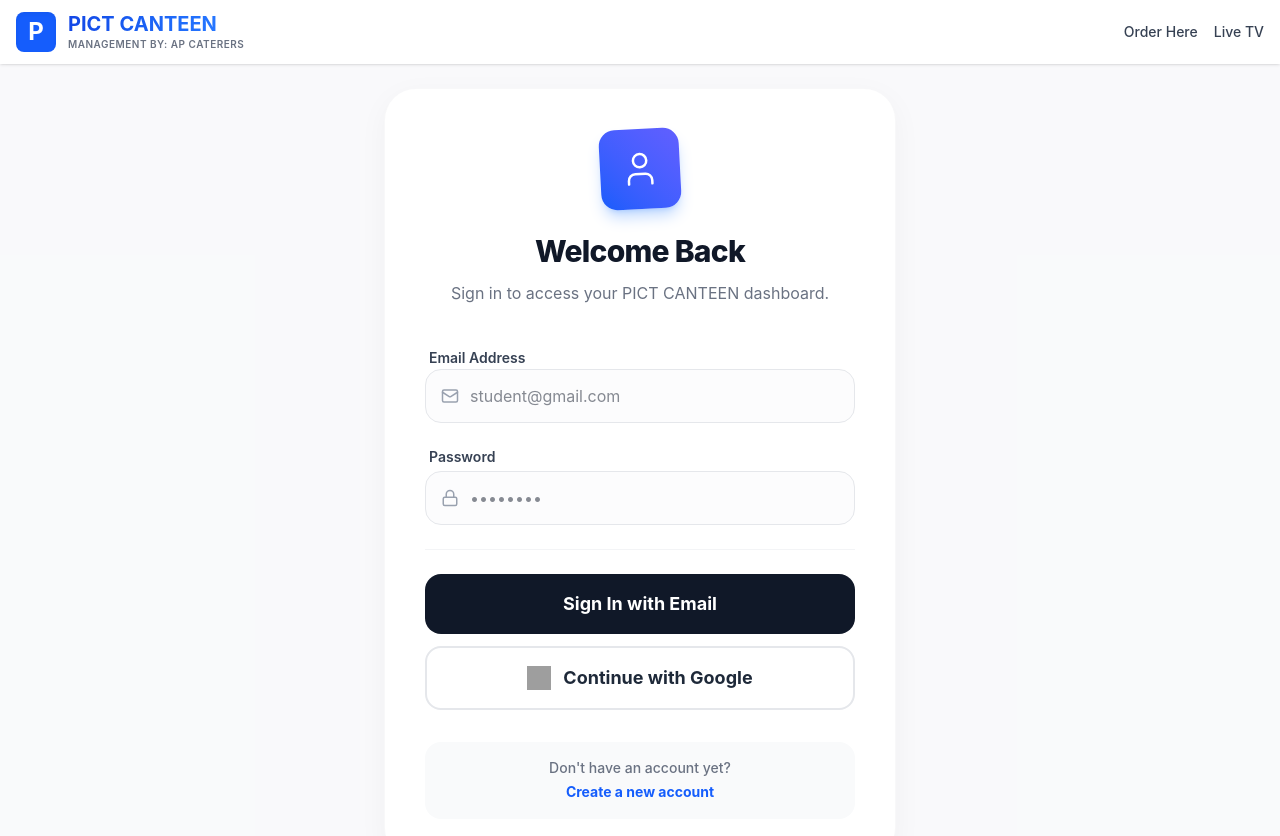
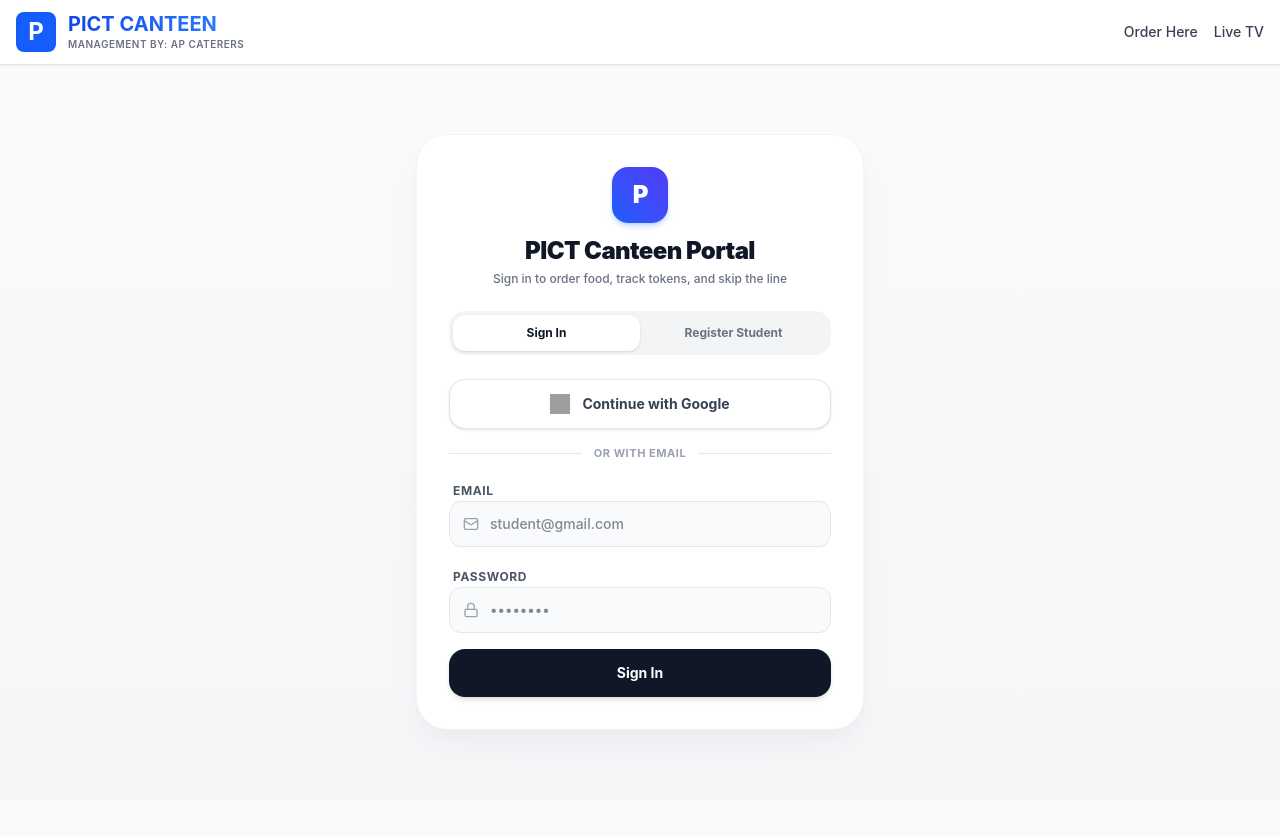
Before and after one commit to varadmalpure-ops/pict-canteen, a React (Vite) app: page / in a window 1280 px wide. Shown: the top 836 px of the page. After the commit the page ends 800 px from the top, so only its background shows below. Built offline with nearby package versions, Linux system fonts and the light colour scheme; no server answers; grey boxes are pictures that could not be loaded.

Commit message:
feat: Redesign modern student auth page, fix /admin routing and bootstrap admin permission check

```diff
--- a/src/components/StudentAuth.tsx
+++ b/src/components/StudentAuth.tsx
@@ -1,7 +1,7 @@
 import { useState, useRef, useEffect } from 'react';
 import { auth } from '../firebase';
 import { signInWithEmailAndPassword, createUserWithEmailAndPassword, GoogleAuthProvider, signInWithPopup } from 'firebase/auth';
-import { Loader2, Camera, User, Lock, Mail, Calendar, CreditCard, CheckCircle2, X, Info } from 'lucide-react';
+import { Loader2, Camera, User, Lock, Mail, Calendar, CreditCard, X, Info } from 'lucide-react';
 
 export default function StudentAuth() {
   const [isLogin, setIsLogin] = useState(true);
@@ -218,211 +218,257 @@
   };
 
   return (
-    <div className="flex flex-col items-center justify-center min-h-[calc(100vh-4rem)] bg-gray-50/50 p-4 sm:p-6 font-sans">
-      <div className="w-full max-w-lg bg-white p-6 sm:p-10 rounded-[2rem] shadow-[0_8px_30px_rgb(0,0,0,0.04)] border border-gray-100/60 transition-all duration-300">
-        <div className="text-center mb-10">
-          <div className="w-20 h-20 bg-gradient-to-tr from-blue-600 to-indigo-500 text-white rounded-2xl flex items-center justify-center mx-auto mb-6 shadow-lg shadow-blue-500/30 transform -rotate-3 hover:rotate-0 transition-transform duration-300">
-            <User size={40} strokeWidth={1.5} />
+    <div className="flex flex-col items-center justify-center min-h-[calc(100vh-4rem)] bg-gradient-to-b from-gray-50 to-gray-100/60 p-4 sm:p-6 font-sans">
+      <div className="w-full max-w-md bg-white p-6 sm:p-8 rounded-[2rem] shadow-xl shadow-gray-200/50 border border-gray-100 transition-all duration-300">
+
+        {/* Brand Header */}
+        <div className="text-center mb-6">
+          <div className="w-14 h-14 bg-gradient-to-tr from-blue-600 to-indigo-600 text-white rounded-2xl flex items-center justify-center mx-auto mb-3 shadow-md shadow-blue-500/25">
+            <span className="font-black text-2xl tracking-tighter">P</span>
           </div>
-          <h2 className="text-3xl font-extrabold text-gray-900 tracking-tight">
-            {isLogin ? 'Welcome Back' : 'Create Account'}
+          <h2 className="text-2xl font-black text-gray-900 tracking-tight">
+            PICT Canteen Portal
           </h2>
-          <p className="text-gray-500 mt-3 text-sm sm:text-base px-4">
-            {isLogin ? 'Sign in to access your PICT CANTEEN dashboard.' : 'Register with your PICT ID. Photos are stored securely for staff review.'}
+          <p className="text-gray-500 text-xs font-medium mt-1">
+            {isLogin ? 'Sign in to order food, track tokens, and skip the line' : 'Create your verified student canteen pass'}
           </p>
         </div>
 
+        {/* Tab Switcher */}
+        <div className="flex bg-gray-100 p-1 rounded-2xl mb-6">
+          <button
+            type="button"
+            onClick={() => { setIsLogin(true); setError(''); }}
+            className={`flex-1 py-2.5 text-xs font-bold rounded-xl transition-all ${
+              isLogin ? 'bg-white text-gray-900 shadow-sm' : 'text-gray-500 hover:text-gray-700'
+            }`}
+          >
+            Sign In
+          </button>
+          <button
+            type="button"
+            onClick={() => { setIsLogin(false); setError(''); }}
+            className={`flex-1 py-2.5 text-xs font-bold rounded-xl transition-all ${
+              !isLogin ? 'bg-white text-gray-900 shadow-sm' : 'text-gray-500 hover:text-gray-700'
+            }`}
+          >
+            Register Student
+          </button>
+        </div>
+
         {error && (
-          <div className="mb-8 p-4 bg-red-50/80 backdrop-blur-sm text-red-600 rounded-2xl text-sm font-medium border border-red-100 flex items-start gap-3 animate-in fade-in slide-in-from-top-2">
-            <Info size={18} className="mt-0.5 flex-shrink-0" />
-            <p>{error}</p>
+          <div className="mb-6 p-3.5 bg-red-50 text-red-600 rounded-2xl text-xs font-medium border border-red-100 flex items-start gap-2.5 animate-in fade-in">
+            <Info size={16} className="mt-0.5 shrink-0 text-red-500" />
+            <p className="leading-relaxed">{error}</p>
           </div>
         )}
 
-        <form onSubmit={handleSubmit} className="space-y-6">
-          <div className="space-y-1.5">
-            <label className="text-sm font-semibold text-gray-700 ml-1">Email Address</label>
+        {isLogin ? (
+          /* Sign In Form */
+          <div className="space-y-4">
+            {/* 1-Tap Google Sign In */}
+            <button
+              type="button"
+              onClick={handleGoogleAuth}
+              disabled={loading}
+              className="w-full py-3.5 px-4 bg-white border border-gray-200 hover:border-gray-300 hover:bg-gray-50 text-gray-700 rounded-2xl font-bold text-sm flex items-center justify-center gap-3 shadow-sm hover:shadow transition-all active:scale-[0.98] disabled:opacity-50"
+            >
+              <img src="https://www.gstatic.com/firebasejs/ui/2.0.0/images/auth/google.svg" alt="Google" className="w-5 h-5" />
+              Continue with Google
+            </button>
+
+            <div className="relative flex items-center justify-center my-4">
+              <div className="border-t border-gray-200 w-full" />
+              <span className="bg-white px-3 text-[11px] font-bold text-gray-400 uppercase tracking-wider shrink-0">or with email</span>
+              <div className="border-t border-gray-200 w-full" />
+            </div>
+
+            <form onSubmit={handleSubmit} className="space-y-4">
+              <div className="space-y-1">
+                <label className="text-xs font-bold uppercase tracking-wider text-gray-600 ml-1">Email</label>
                 <div className="relative group">
-              <div className="absolute inset-y-0 left-0 pl-4 flex items-center pointer-events-none transition-colors group-focus-within:text-blue-600">
-                <Mail size={18} className="text-gray-400 group-focus-within:text-blue-600 transition-colors" />
-              </div>
+                  <Mail size={16} className="absolute left-3.5 top-1/2 -translate-y-1/2 text-gray-400 group-focus-within:text-blue-600 transition-colors" />
                   <input
                     type="email"
                     required
                     value={email}
                     onChange={e => setEmail(e.target.value)}
-                className="w-full pl-11 pr-4 py-3.5 bg-gray-50/50 rounded-2xl border border-gray-200 focus:bg-white focus:ring-4 focus:ring-blue-500/10 focus:border-blue-500 outline-none transition-all"
+                    className="w-full pl-10 pr-4 py-3 bg-gray-50 rounded-xl border border-gray-200 focus:bg-white focus:border-blue-500 outline-none text-sm font-medium transition-all"
                     placeholder="student@gmail.com"
                   />
                 </div>
               </div>
 
-          <div className="space-y-1.5">
-            <div className="flex justify-between items-end ml-1 mb-1">
-              <label className="text-sm font-semibold text-gray-700">
-                {isLogin ? 'Password' : 'Create a Password'}
-              </label>
-            </div>
+              <div className="space-y-1">
+                <label className="text-xs font-bold uppercase tracking-wider text-gray-600 ml-1">Password</label>
                 <div className="relative group">
-              <div className="absolute inset-y-0 left-0 pl-4 flex items-center pointer-events-none">
-                <Lock size={18} className="text-gray-400 group-focus-within:text-blue-600 transition-colors" />
-              </div>
+                  <Lock size={16} className="absolute left-3.5 top-1/2 -translate-y-1/2 text-gray-400 group-focus-within:text-blue-600 transition-colors" />
                   <input
                     type="password"
                     required
                     value={password}
                     onChange={e => setPassword(e.target.value)}
-                className="w-full pl-11 pr-4 py-3.5 bg-gray-50/50 rounded-2xl border border-gray-200 focus:bg-white focus:ring-4 focus:ring-blue-500/10 focus:border-blue-500 outline-none transition-all"
+                    className="w-full pl-10 pr-4 py-3 bg-gray-50 rounded-xl border border-gray-200 focus:bg-white focus:border-blue-500 outline-none text-sm font-medium transition-all"
                     placeholder="••••••••"
                   />
                 </div>
-            {!isLogin && (
-              <p className="text-[11px] font-medium text-gray-400 ml-1">
-                Must be at least 8 characters with 1 uppercase, 1 lowercase, 1 number, and 1 special character.
-              </p>
-            )}
               </div>
 
-          {!isLogin && (
-            <div className="pt-6 mt-6 border-t border-gray-100 space-y-6">
-              <div className="flex items-center gap-2 mb-2">
-                <div className="h-6 w-1 bg-blue-600 rounded-full"></div>
-                <h3 className="text-lg font-bold text-gray-900">Student Verification</h3>
+              <button
+                type="submit"
+                disabled={loading}
+                className="w-full py-3.5 bg-gray-900 hover:bg-black text-white rounded-2xl font-bold text-sm shadow-md transition-all active:scale-[0.98] flex items-center justify-center gap-2 disabled:opacity-50 mt-2"
+              >
+                {loading ? <Loader2 size={18} className="animate-spin" /> : 'Sign In'}
+              </button>
+            </form>
           </div>
-              <p className="text-xs text-gray-500">
-                ID and selfie are uploaded to secure storage for canteen staff review. This app does not perform automatic face matching.
-              </p>
+        ) : (
+          /* Register Form */
+          <form onSubmit={handleSubmit} className="space-y-4">
+            <div className="space-y-1">
+              <label className="text-xs font-bold uppercase tracking-wider text-gray-600 ml-1">Email</label>
+              <div className="relative group">
+                <Mail size={16} className="absolute left-3.5 top-1/2 -translate-y-1/2 text-gray-400 group-focus-within:text-blue-600 transition-colors" />
+                <input
+                  type="email"
+                  required
+                  value={email}
+                  onChange={e => setEmail(e.target.value)}
+                  className="w-full pl-10 pr-4 py-2.5 bg-gray-50 rounded-xl border border-gray-200 focus:bg-white focus:border-blue-500 outline-none text-sm font-medium transition-all"
+                  placeholder="student@gmail.com"
+                />
+              </div>
+            </div>
 
-              <div className="space-y-1.5">
-                <label className="text-sm font-semibold text-gray-700 ml-1">PNR Number</label>
+            <div className="space-y-1">
+              <label className="text-xs font-bold uppercase tracking-wider text-gray-600 ml-1">Password</label>
               <div className="relative group">
-                  <div className="absolute inset-y-0 left-0 pl-4 flex items-center pointer-events-none">
-                    <CreditCard size={18} className="text-gray-400 group-focus-within:text-blue-600 transition-colors" />
+                <Lock size={16} className="absolute left-3.5 top-1/2 -translate-y-1/2 text-gray-400 group-focus-within:text-blue-600 transition-colors" />
+                <input
+                  type="password"
+                  required
+                  value={password}
+                  onChange={e => setPassword(e.target.value)}
+                  className="w-full pl-10 pr-4 py-2.5 bg-gray-50 rounded-xl border border-gray-200 focus:bg-white focus:border-blue-500 outline-none text-sm font-medium transition-all"
+                  placeholder="Min 8 chars, 1 capital, 1 symbol"
+                />
               </div>
+            </div>
+
+            <div className="grid grid-cols-2 gap-2">
+              <div className="space-y-1">
+                <label className="text-xs font-bold uppercase tracking-wider text-gray-600 ml-1">PNR / Roll No</label>
+                <div className="relative group">
+                  <CreditCard size={16} className="absolute left-3 top-1/2 -translate-y-1/2 text-gray-400 group-focus-within:text-blue-600 transition-colors" />
                   <input
                     type="text"
                     required
                     value={pnr}
                     onChange={e => setPnr(e.target.value)}
-                    className="w-full pl-11 pr-4 py-3.5 bg-gray-50/50 rounded-2xl border border-gray-200 focus:bg-white focus:ring-4 focus:ring-blue-500/10 focus:border-blue-500 outline-none transition-all uppercase"
-                    placeholder="e.g. 120B0000"
+                    className="w-full pl-9 pr-3 py-2.5 bg-gray-50 rounded-xl border border-gray-200 focus:bg-white focus:border-blue-500 outline-none text-xs font-bold uppercase transition-all"
+                    placeholder="e.g. 120B1020"
                   />
                 </div>
               </div>
 
-              <div className="space-y-1.5">
-                <label className="text-sm font-semibold text-gray-700 ml-1">Date of Birth</label>
+              <div className="space-y-1">
+                <label className="text-xs font-bold uppercase tracking-wider text-gray-600 ml-1">Date of Birth</label>
                 <div className="relative group">
-                  <div className="absolute inset-y-0 left-0 pl-4 flex items-center pointer-events-none">
-                    <Calendar size={18} className="text-gray-400 group-focus-within:text-blue-600 transition-colors" />
-                  </div>
+                  <Calendar size={16} className="absolute left-3 top-1/2 -translate-y-1/2 text-gray-400 group-focus-within:text-blue-600 transition-colors" />
                   <input
                     type="date"
                     required
                     value={dob}
                     onChange={e => setDob(e.target.value)}
-                    className="w-full pl-11 pr-4 py-3.5 bg-gray-50/50 rounded-2xl border border-gray-200 focus:bg-white focus:ring-4 focus:ring-blue-500/10 focus:border-blue-500 outline-none transition-all"
+                    className="w-full pl-9 pr-2 py-2.5 bg-gray-50 rounded-xl border border-gray-200 focus:bg-white focus:border-blue-500 outline-none text-xs font-medium transition-all"
                   />
                 </div>
               </div>
+            </div>
 
-              <div className="space-y-1.5">
-                <label className="text-sm font-semibold text-gray-700 ml-1">College ID photo</label>
+            {/* ID & Selfie Verification Box */}
+            <div className="bg-gray-50 p-3.5 rounded-2xl border border-gray-100 space-y-3">
+              <div className="flex items-center justify-between">
+                <span className="text-xs font-bold text-gray-700">Student ID & Selfie</span>
+                <span className="text-[10px] text-gray-400 font-medium">For counter pickup verification</span>
+              </div>
+
+              <div className="grid grid-cols-2 gap-2">
+                {/* ID Photo */}
+                <div>
                   {photoBase64 ? (
-                  <div className="relative group overflow-hidden rounded-2xl border border-gray-200 shadow-sm">
-                    <img src={photoBase64} alt="ID" className="w-full h-48 object-cover" />
-                    <div className="absolute inset-0 bg-black/40 opacity-0 group-hover:opacity-100 transition-opacity flex items-center justify-center">
-                      <button type="button" onClick={() => setPhotoBase64('')} className="bg-white text-gray-900 px-4 py-2 rounded-full font-bold text-sm">
+                    <div className="relative rounded-xl overflow-hidden border border-gray-200 h-24 bg-white">
+                      <img src={photoBase64} alt="ID" className="w-full h-full object-cover" />
+                      <button type="button" onClick={() => setPhotoBase64('')} className="absolute bottom-1 right-1 bg-black/70 text-white text-[10px] px-2 py-0.5 rounded-md font-bold">
                         Retake
                       </button>
                     </div>
-                  </div>
                   ) : (
-                  <div className="flex gap-3">
-                    <button type="button" onClick={() => startCamera('ID')} className="flex-1 bg-gray-900 text-white rounded-2xl p-5 flex flex-col items-center gap-2">
-                      <Camera size={26} />
-                      <span className="font-semibold text-sm">Open Camera</span>
+                    <div className="flex flex-col gap-1.5">
+                      <button type="button" onClick={() => startCamera('ID')} className="h-16 bg-white border border-gray-200 rounded-xl flex flex-col items-center justify-center text-gray-700 hover:bg-gray-50 transition-colors">
+                        <Camera size={18} className="text-blue-600" />
+                        <span className="text-[10px] font-bold mt-1">Scan ID</span>
                       </button>
-                    <button type="button" onClick={() => fileInputRef.current?.click()} className="flex-1 bg-white border-2 border-dashed border-gray-200 rounded-2xl p-5 flex flex-col items-center gap-2 text-gray-500">
-                      <User size={26} />
-                      <span className="font-semibold text-sm">Upload File</span>
+                      <button type="button" onClick={() => fileInputRef.current?.click()} className="text-[10px] text-gray-500 text-center font-semibold hover:text-blue-600">
+                        or Upload File
                       </button>
                     </div>
                   )}
                   <input type="file" ref={fileInputRef} onChange={handlePhotoUpload} accept="image/png, image/jpeg, image/jpg, image/webp" className="hidden" />
                 </div>
 
-              <div className="space-y-1.5 pt-2">
-                <label className="text-sm font-semibold text-gray-700 ml-1">Live selfie (for staff review)</label>
-                {!photoBase64 ? (
-                  <div className="w-full bg-gray-50 border border-gray-200 rounded-2xl p-5 text-center text-sm text-gray-500">
-                    Scan your ID card first.
-                  </div>
-                ) : selfieBase64 ? (
-                  <div className="w-full space-y-4">
-                    <div className="flex gap-3 justify-center">
-                      <img src={photoBase64} alt="ID" className="w-24 h-24 rounded-2xl object-cover border" />
-                      <img src={selfieBase64} alt="Selfie" className="w-24 h-24 rounded-2xl object-cover border" />
-                    </div>
-                    <div className="flex items-center justify-center gap-2 text-emerald-700 font-bold text-sm">
-                      <CheckCircle2 size={18} /> Photos ready for staff review
-                    </div>
-                    <button type="button" onClick={() => setSelfieBase64('')} className="w-full py-3 bg-gray-100 text-gray-700 rounded-2xl font-bold text-sm">
-                      Retake selfie
+                {/* Selfie */}
+                <div>
+                  {selfieBase64 ? (
+                    <div className="relative rounded-xl overflow-hidden border border-gray-200 h-24 bg-white">
+                      <img src={selfieBase64} alt="Selfie" className="w-full h-full object-cover" />
+                      <button type="button" onClick={() => setSelfieBase64('')} className="absolute bottom-1 right-1 bg-black/70 text-white text-[10px] px-2 py-0.5 rounded-md font-bold">
+                        Retake
                       </button>
                     </div>
                   ) : (
-                  <button type="button" onClick={() => startCamera('SELFIE')} className="w-full bg-blue-50 border border-blue-200 text-blue-700 rounded-2xl p-6 flex flex-col items-center gap-3">
-                    <Camera size={24} />
-                    <span className="font-bold text-sm">Take Live Selfie</span>
+                    <button type="button" onClick={() => startCamera('SELFIE')} className="h-16 w-full bg-white border border-gray-200 rounded-xl flex flex-col items-center justify-center text-gray-700 hover:bg-gray-50 transition-colors">
+                      <User size={18} className="text-purple-600" />
+                      <span className="text-[10px] font-bold mt-1">Take Selfie</span>
                     </button>
                   )}
                 </div>
               </div>
-          )}
+            </div>
 
-          <div className="pt-6 mt-6 border-t border-gray-100 space-y-3">
+            <div className="space-y-2 pt-2">
               <button
                 type="submit"
-              disabled={loading || (!isLogin && !registrationReady)}
-              className="w-full py-4 bg-gray-900 text-white rounded-2xl font-bold text-lg hover:bg-black transition-all active:scale-[0.98] flex items-center justify-center gap-2 disabled:opacity-50"
+                disabled={loading || !registrationReady}
+                className="w-full py-3.5 bg-gray-900 hover:bg-black text-white rounded-2xl font-bold text-sm shadow-md transition-all active:scale-[0.98] flex items-center justify-center gap-2 disabled:opacity-50"
               >
-              {loading ? <Loader2 size={24} className="animate-spin" /> : (isLogin ? 'Sign In with Email' : 'Create Account')}
+                {loading ? <Loader2 size={18} className="animate-spin" /> : 'Create Account'}
               </button>
 
               <button
                 type="button"
                 onClick={handleGoogleAuth}
-              disabled={loading || (!isLogin && !registrationReady)}
-              className="w-full py-4 bg-white border-2 border-gray-200 text-gray-800 rounded-2xl font-bold text-lg hover:border-gray-300 hover:bg-gray-50 transition-all flex items-center justify-center gap-3 disabled:opacity-50"
+                disabled={loading || !registrationReady}
+                className="w-full py-3 bg-white border border-gray-200 text-gray-700 rounded-2xl font-bold text-xs hover:bg-gray-50 transition-all flex items-center justify-center gap-2 disabled:opacity-50"
               >
-              <img src="https://www.gstatic.com/firebasejs/ui/2.0.0/images/auth/google.svg" alt="Google" className="w-6 h-6" />
-              {isLogin ? 'Continue with Google' : 'Register with Google'}
+                <img src="https://www.gstatic.com/firebasejs/ui/2.0.0/images/auth/google.svg" alt="Google" className="w-4 h-4" />
+                Register with Google
               </button>
             </div>
           </form>
-
-        <div className="mt-8 text-center bg-gray-50 rounded-2xl p-4">
-          <p className="text-sm text-gray-500 font-medium">
-            {isLogin ? "Don't have an account yet?" : 'Already verified?'}
-          </p>
-          <button
-            onClick={() => { setIsLogin(!isLogin); setError(''); }}
-            className="mt-1 text-blue-600 font-bold hover:text-blue-800 transition-colors text-sm"
-          >
-            {isLogin ? 'Create a new account' : 'Sign in to your account'}
-          </button>
-        </div>
+        )}
       </div>
 
+      {/* Camera Capture Fullscreen Overlay */}
       {isCameraActive && (
         <div className="fixed inset-0 z-50 bg-black flex flex-col">
           <div className="flex-1 relative">
             <video ref={videoRef} autoPlay playsInline className="absolute inset-0 w-full h-full object-cover" />
             <div className="absolute top-0 left-0 right-0 p-4 bg-gradient-to-b from-black/80 to-transparent flex justify-between items-center text-white z-10">
-              <span className="font-bold text-lg">{cameraMode === 'ID' ? 'Scan ID Card' : 'Take Selfie'}</span>
-              <button type="button" onClick={stopCamera} className="p-3 bg-white/10 rounded-full">
-                <X size={24} />
+              <span className="font-bold text-base">{cameraMode === 'ID' ? 'Scan College ID Card' : 'Take Verification Selfie'}</span>
+              <button type="button" onClick={stopCamera} className="p-2.5 bg-white/10 rounded-full">
+                <X size={20} />
               </button>
             </div>
             {cameraMode === 'ID' && (
@@ -431,8 +477,8 @@
               </div>
             )}
             <div className="absolute bottom-0 left-0 right-0 p-8 flex justify-center z-10">
-              <button type="button" onClick={capturePhoto} className="w-20 h-20 bg-white/20 rounded-full border border-white/30 p-2">
-                <div className="w-full h-full bg-white rounded-full" />
+              <button type="button" onClick={capturePhoto} className="w-18 h-18 bg-white/20 rounded-full border border-white/40 p-2">
+                <div className="w-14 h-14 bg-white rounded-full mx-auto" />
               </button>
             </div>
           </div>
```
Also changed, not shown: src/App.tsx (+1 -15 lines), src/components/AdminView.tsx (+20 -15 lines), firebase.json. Lines whose indentation alone changed are shown as unchanged.
